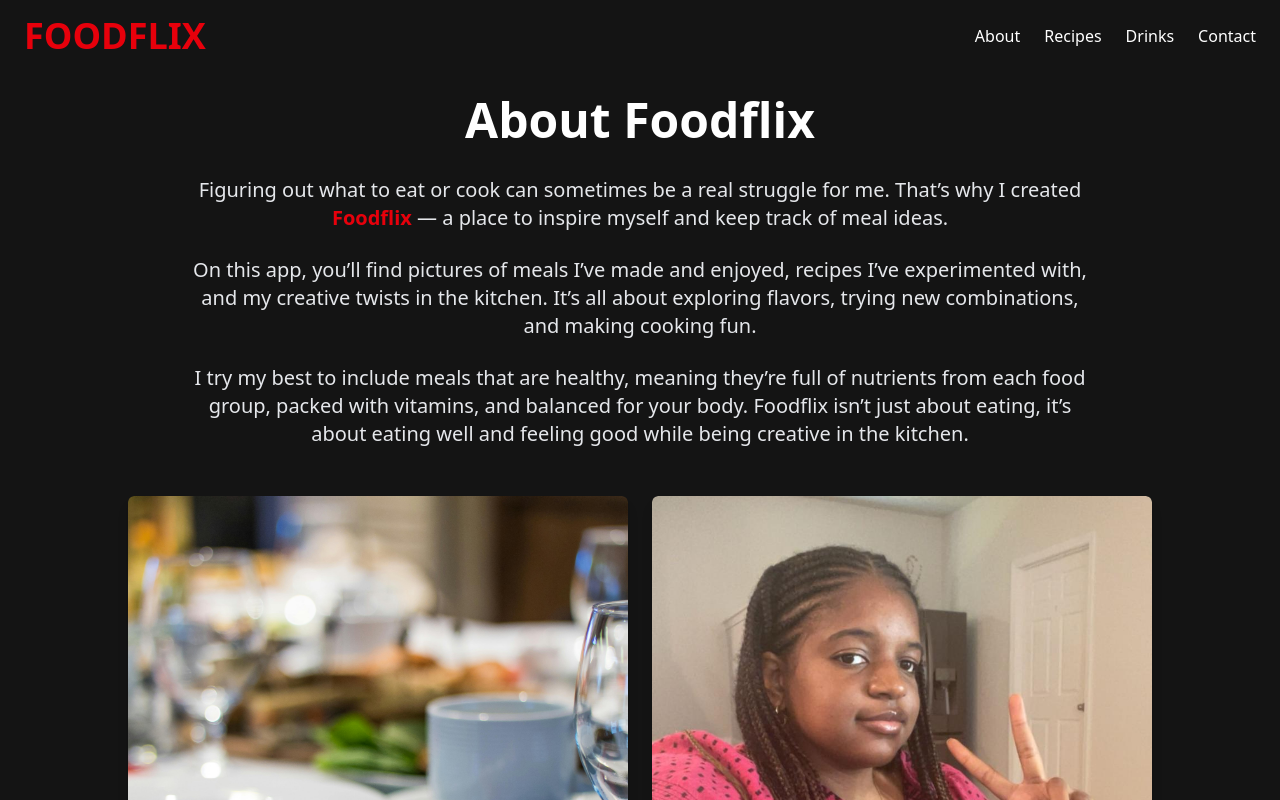
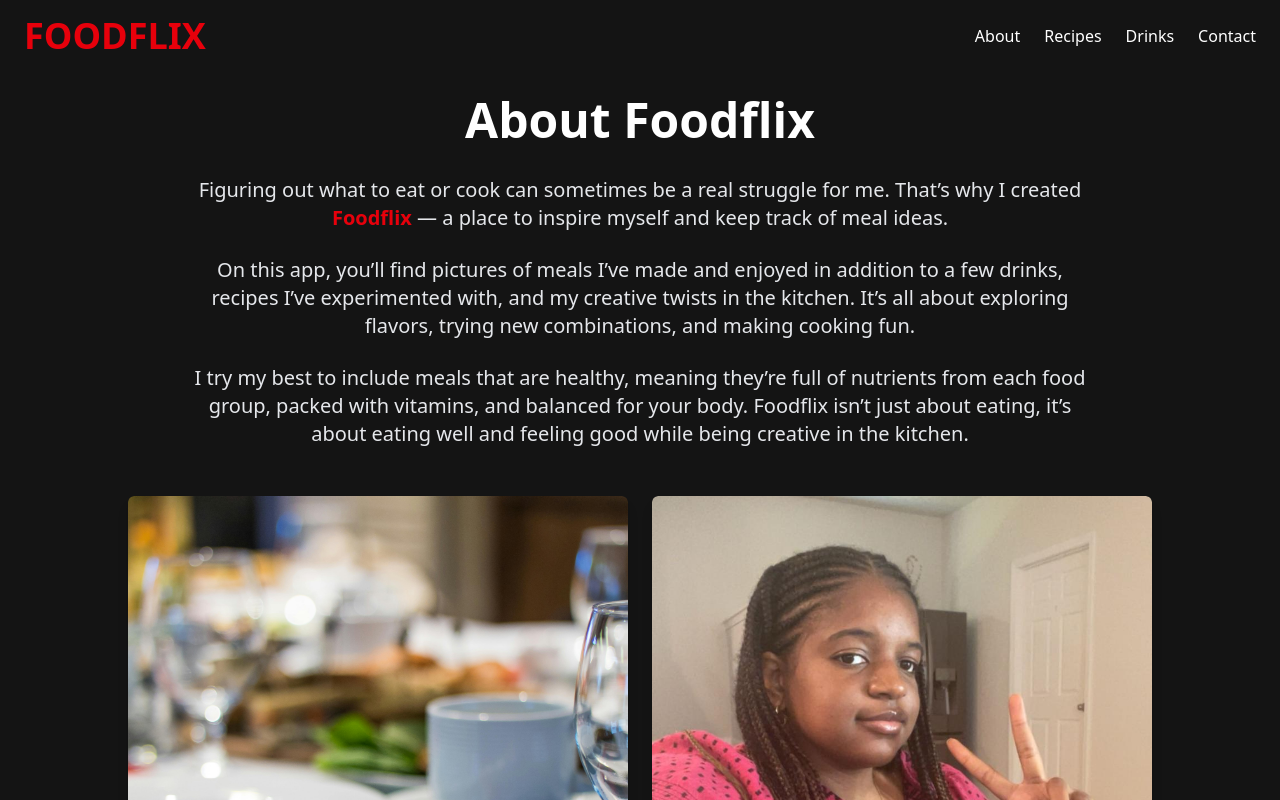
Before and after one commit to akunna1/Foodflix, a Next.js app: page /about in a window 1280 px wide. Shown: the top 800 px of the page. Built offline with nearby package versions, Linux system fonts and the light colour scheme.

Commit message:
updated homepage to include links, etc.

```diff
--- a/src/app/components/cabout.tsx
+++ b/src/app/components/cabout.tsx
@@ -19,7 +19,7 @@ const Cabout = () => {
         </p>
 
         <p className="text-lg md:text-xl">
-          On this app, you’ll find pictures of meals I’ve made and enjoyed, recipes I’ve experimented with,
+          On this app, you’ll find pictures of meals I’ve made and enjoyed in addition to a few drinks, recipes I’ve experimented with,
           and my creative twists in the kitchen. It’s all about exploring flavors, trying new combinations, and
           making cooking fun.
         </p>
--- a/src/app/components/slides.tsx
+++ b/src/app/components/slides.tsx
@@ -1,6 +1,7 @@
 "use client";
 
 import Image from "next/image";
+import Link from "next/link";
 import { FiChevronRight, FiChevronLeft } from "react-icons/fi";
 import { useRef } from "react";
 
@@ -57,12 +58,13 @@ function FoodRow({ title, images }: { title: string; images: string[] }) {
         className="flex gap-3 overflow-x-hidden overflow-y-hidden scrollbar-hide"
       >
         {images.map((src, i) => (
-          <div
+          <Link
             key={i}
+            href="/recipes"
             className="relative flex-shrink-0 w-60 md:w-64 h-40 md:h-56 rounded-md overflow-hidden transform transition duration-300 hover:scale-105 hover:brightness-90 cursor-pointer opacity-60"
           >
             <Image src={src} alt={title} fill className="object-cover" />
-          </div>
+          </Link>
         ))}
       </div>
     </div>
```
